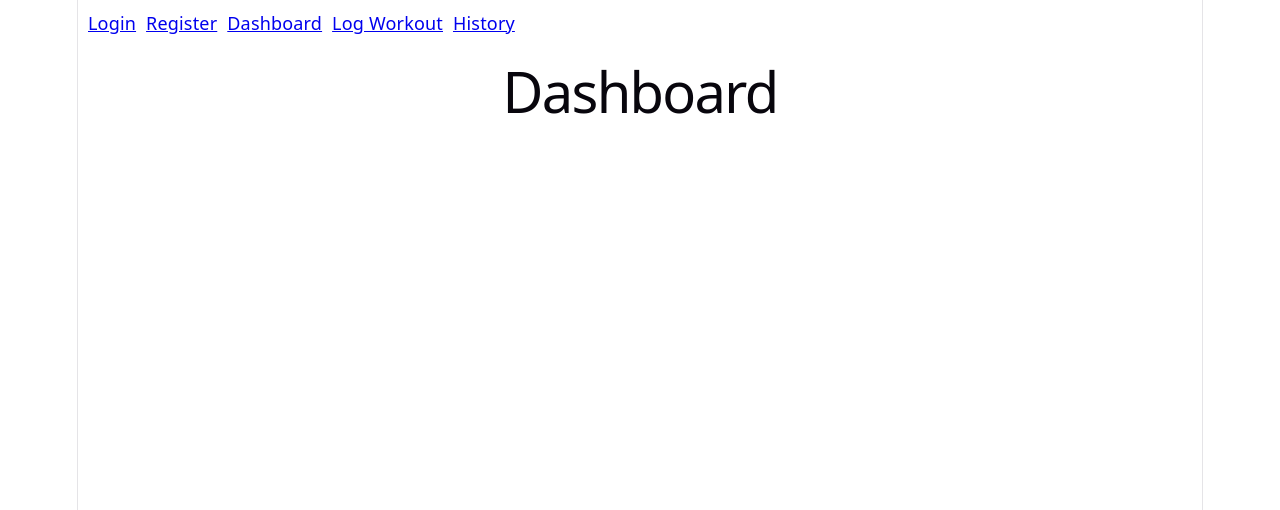
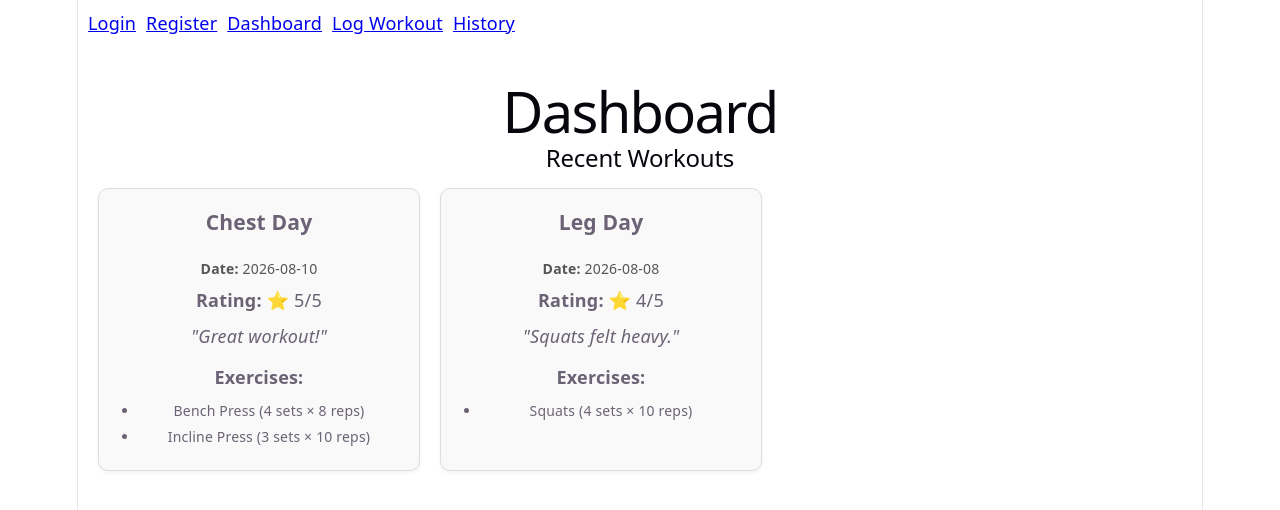
Before and after one commit to Rabin-Bistaexe/fitness-tracker, a React (Vite) app in the folder client/: page / in a window 1280 px wide. Shown: the top 510 px of the page. Built offline with nearby package versions, Linux system fonts and the light colour scheme.

Commit message:
build dashboard UI with workout cards

```diff
--- a/client/src/App.jsx
+++ b/client/src/App.jsx
@@ -5,7 +5,7 @@ import Dashboard from "./pages/Dashboard";
 import LogWorkout from "./pages/LogWorkout";
 import History from "./pages/History";
 
-export default function App() {
+function App() {
   return (
     <BrowserRouter>
       <nav style={{ display: "flex", gap: "10px", padding: "10px" }}>
@@ -27,3 +27,4 @@ export default function App() {
     </BrowserRouter>
   );
 }
+export default App;
--- a/client/src/fakeData.js
+++ b/client/src/fakeData.js
@@ -1,4 +1,23 @@
 export const fakeWorkouts = [
-  { id: 1, name: "Chest Day", rating: 5, notes: "Great workout!" },
-  { id: 2, name: "Leg Day", rating: 4, notes: "Squats felt heavy." }
+  {
+    id: 1,
+    name: "Chest Day",
+    date: "2026-08-10",
+    rating: 5,
+    notes: "Great workout!",
+    exercises: [
+      { name: "Bench Press", sets: 4, reps: 8 },
+      { name: "Incline Press", sets: 3, reps: 10 }
+    ]
+  },
+  {
+    id: 2,
+    name: "Leg Day",
+    date: "2026-08-08",
+    rating: 4,
+    notes: "Squats felt heavy.",
+    exercises: [
+      { name: "Squats", sets: 4, reps: 10 }
+    ]
+  }
 ];
--- a/client/src/pages/Dashboard.jsx
+++ b/client/src/pages/Dashboard.jsx
@@ -1,3 +1,50 @@
+import React from "react";
+import {fakeWorkouts} from "../fakeData";
+
+
 export default function Dashboard() {
-    return <h1>Dashboard</h1>;
+  return (
+    <div style={{ padding: "20px" }}>
+      <h1 style={{ marginBottom: "20px" }}>Dashboard</h1>
+      <h2>Recent Workouts</h2>
+
+      {/* Grid container to display cards side-by-side */}
+      <div style={{ display: "flex", gap: "20px", flexWrap: "wrap", marginTop: "15px" }}>
+        {fakeWorkouts.map((workout) => (
+          <div
+            key={workout.id}
+            style={{
+              border: "1px solid #ddd",
+              borderRadius: "10px",
+              padding: "20px",
+              width: "280px",
+              backgroundColor: "#f9f9f9",
+              boxShadow: "0 2px 4px rgba(0, 0, 0, 0.05)"
+            }}
+          >
+            <h3 style={{ marginTop: 0 }}>{workout.name}</h3>
+            <p style={{ margin: "5px 0", fontSize: "14px", color: "#555" }}>
+              <strong>Date:</strong> {workout.date}
+            </p>
+            <p style={{ margin: "5px 0" }}>
+              <strong>Rating:</strong> ⭐ {workout.rating}/5
+            </p>
+            <p style={{ margin: "10px 0", fontStyle: "italic" }}>
+              "{workout.notes}"
+            </p>
+
+            {/* Inner .map() to display individual exercises */}
+            <h4 style={{ marginBottom: "8px", marginTop: "15px" }}>Exercises:</h4>
+            <ul style={{ paddingLeft: "20px", margin: 0, fontSize: "14px" }}>
+              {workout.exercises.map((exercise, index) => (
+                <li key={index}>
+                  {exercise.name} ({exercise.sets} sets × {exercise.reps} reps)
+                </li>
+              ))}
+            </ul>
+          </div>
+        ))}
+      </div>
+    </div>
+  );
 }
```
